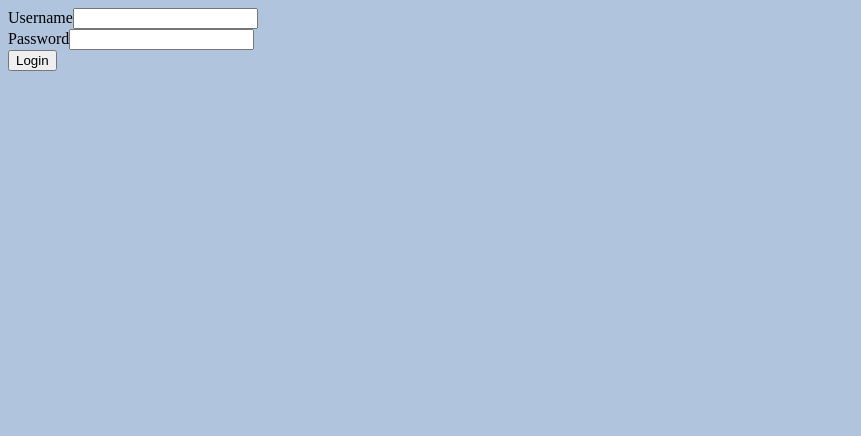
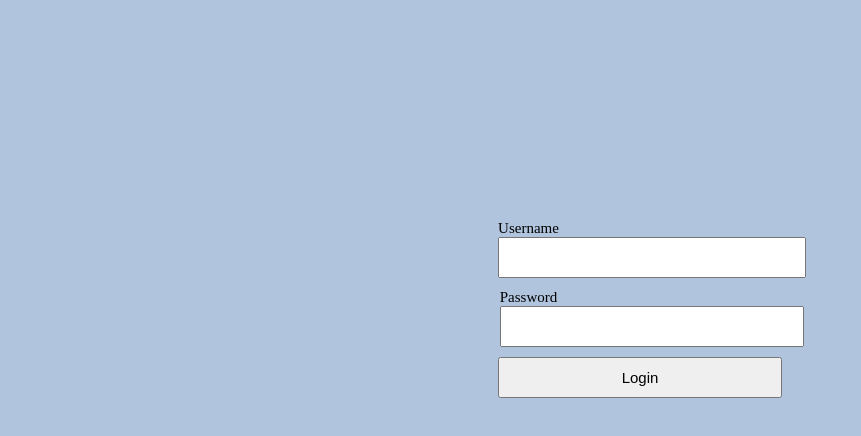
Before and after one commit to Dinmukhvmmed/GreetgoFrontend, an Angular app: page /login in a window 1280 px wide. Shown: the top 436 px of the page, without its empty margins (0-861 px from the left). Built offline with nearby package versions, Linux system fonts and the light colour scheme.

Commit message:
Add login component. Update HTML forms and create styles.

```diff
--- a/src/app/login/login.component.css
+++ b/src/app/login/login.component.css
@@ -0,0 +1,33 @@
+.form-container {
+  display: flex;
+  flex-direction: column;
+  align-items: center;
+  justify-content: center;
+  height: 100vh;
+  margin-top: -100px;
+}
+
+.form-container form {
+  display: flex;
+  flex-direction: column;
+  align-items: center;
+  max-width: 400px;
+  padding: 20px;
+}
+
+.form-container form div {
+  margin-bottom: 10px;
+}
+
+.form-container form label {
+  font-size: 15px;
+  margin-bottom: 5px;
+}
+
+.form-container form input[type="text"],
+.form-container form input[type="password"],
+.form-container form button {
+  width: 100%;
+  padding: 10px;
+  font-size: 15px;
+}
--- a/src/app/login/login.component.html
+++ b/src/app/login/login.component.html
@@ -1,3 +1,4 @@
+<div class="form-container">
   <form (ngSubmit)="login()" #loginForm="ngForm" method="POST">
     <div>
       <label for="username">Username</label>
@@ -9,3 +10,4 @@
     </div>
     <button type="submit">Login</button>
   </form>
+</div>
```
Lines whose indentation alone changed are shown as unchanged.
